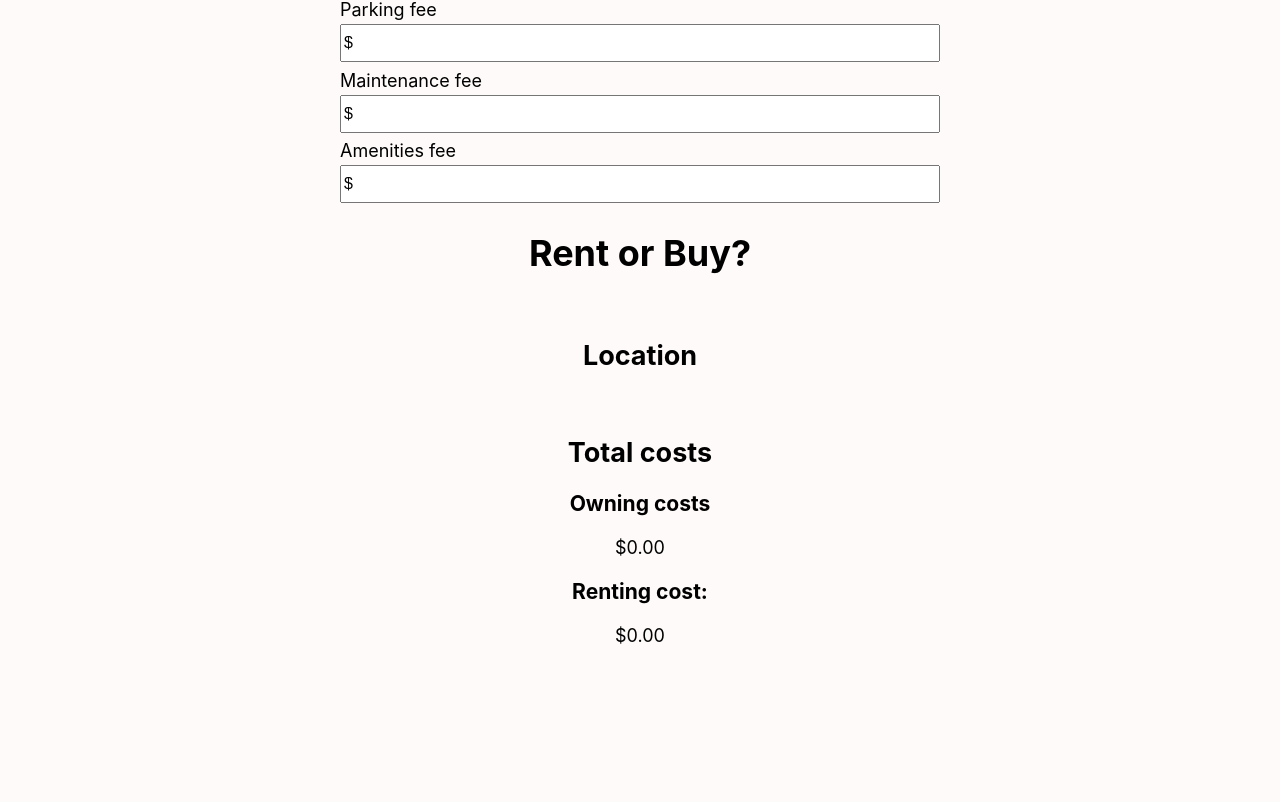
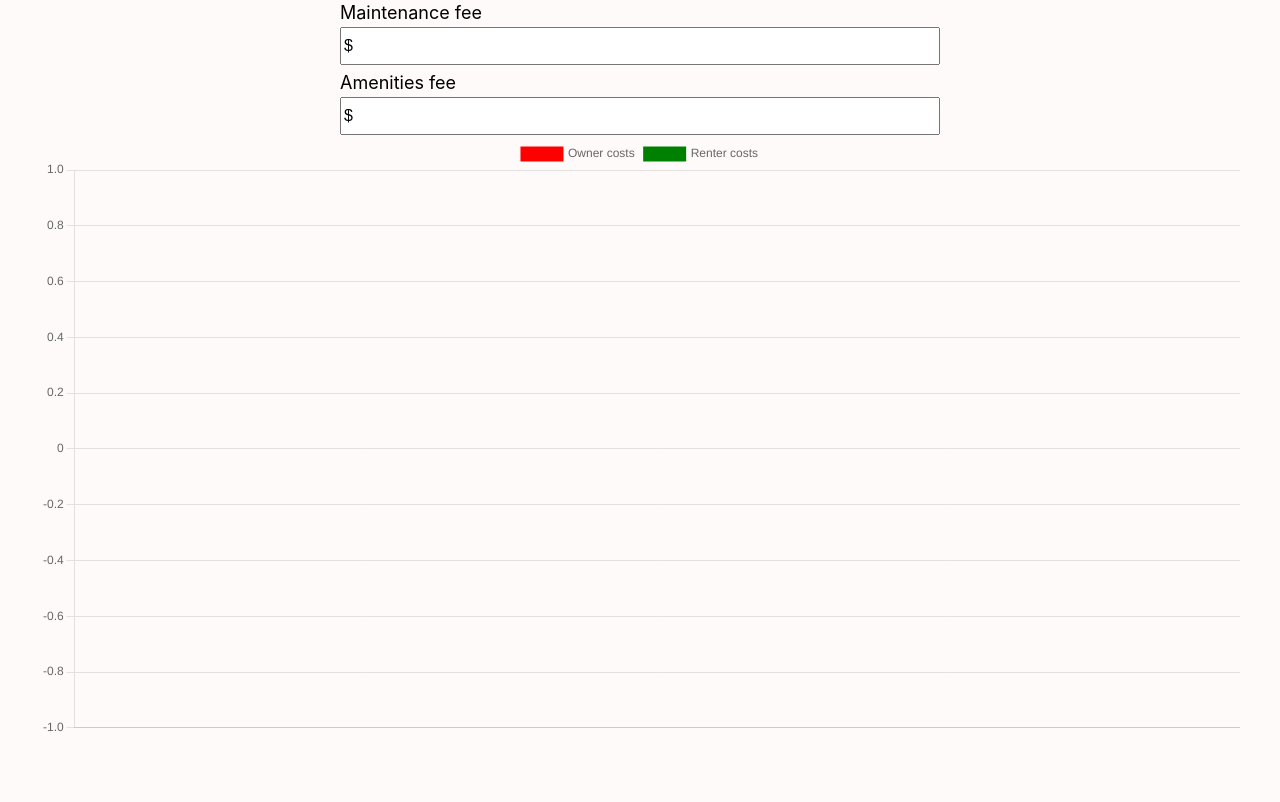
Before and after one commit to nickyggoodman/rentorbuy, a React (Vite) app in the folder rentorbuy/: page / in a window 1280 px wide. Shown: the part 1798-2600 px from the top of the page. Before the commit the page ends 2502 px from the top, so only its background shows below. Built offline with nearby package versions, Linux system fonts and the light colour scheme.

Commit message:
add graph

```diff
--- a/rentorbuy/src/App.jsx
+++ b/rentorbuy/src/App.jsx
@@ -1,6 +1,27 @@
 import './App.css'
 import CalcForm from './CalcForm.jsx'
 import { useState } from 'react'
+import { Line } from 'react-chartjs-2'
+import {
+  Chart as ChartJS,
+  CategoryScale,
+  LinearScale,
+  PointElement,
+  LineElement,
+  Title,
+  Tooltip,
+  Legend,
+} from 'chart.js';
+
+ChartJS.register(
+  CategoryScale,
+  LinearScale,
+  PointElement,
+  LineElement,
+  Title,
+  Tooltip,
+  Legend
+);
 
 function App() {
 
@@ -51,48 +72,53 @@ function App() {
 
   function genOwnerCostArr() {
     let costArr = [];
-    // changes according to fair market value growth rate
+
     let propertyTax = inputValues.propertyTax;
-    // changes according to overall inflation rate
     let homeInsurance = inputValues.homeInsurance;
     let maintenanceCost = inputValues.monthlyMaintenance;
     let hoaFee = inputValues.hoaCondoFees;
-    // assuming will not change (realistically would but we predict the avg.)
+    let closingCosts = inputValues.closingCosts;
+    let mortgagePayment = calcMortgagePayment();
     const r = inputValues.inflationRate;
 
-    // independent to inflation. constant mortgage payment and one time down.
-    // totalCost += (calcMortgagePayment() * inputValues.loanTerm * 12)
-    // + inputValues.homePrice*inputValues.downPayment
-    //  + inputValues.closingCosts;
-
+    // add all initial, upfront, costs
     costArr.push(
-      (calcMortgagePayment() * inputValues.loanTerm * 12)
+      mortgagePayment
       + inputValues.homePrice*inputValues.downPayment
     );
 
-    // property tax depends on the growth rate of the house since it is
-    // determined by fair market value.
-    for (let i = 0; i < inputValues.stayDuration * 12; i++) {
-      // add monthly property tax adjusting for home growth rate
-      totalCost += propertyTax;
+    // add recurring costs
+    costArr[0] = mortgagePayment + homeInsurance + maintenanceCost + hoaFee + propertyTax;
+    for (let i = 1; i < inputValues.stayDuration * 12; i++) {
+      costArr.push(mortgagePayment + homeInsurance + maintenanceCost + hoaFee + propertyTax);
+      homeInsurance = homeInsurance * (1 + r/12);
+      maintenanceCost = maintenanceCost * (1 + r/12);
+      hoaFee = hoaFee * (1 + r/12)
       propertyTax = propertyTax * (1 + inputValues.homeValGrowth/12);
     }
 
-    // home insurance depends on the cost to replace (rebulid) your home
-    for (let i = 0; i < inputValues.stayDuration * 12; i++) {
-      // add monthly expenditures adjusting for overall inflation rate
-      totalCost = totalCost + homeInsurance + maintenanceCost + hoaFee;
-      homeInsurance = homeInsurance * (1 + r/12);
-      maintenanceCost = maintenanceCost * (1 + r/12);
-      hoaFee = hoaFee * (1 + r/12)
-    }
-
-
-    return;
+    // add closing costs
+    costArr[costArr.length - 1] += closingCosts;
+    console.log(costArr);
+    return costArr;
   }
 
   function genRenterCostArr() {
-    return;
+    let costArr = [];
+
+    let growingCosts = inputValues.desiredRent + inputValues.renterInsurance
+      + inputValues.securityDeposit + inputValues.parkingFee
+      + inputValues.maintenanceFee + inputValues.amenitiesFee;
+    const r = inputValues.inflationRate;
+
+    costArr.push(inputValues.securityDeposit + inputValues.petDeposit + inputValues.appFee + growingCosts);
+
+    for (let i = 1; i < inputValues.stayDuration * 12; i++) {
+      growingCosts = growingCosts * (1 + r/12);
+      costArr.push(growingCosts);
+    }
+
+    return costArr;
   }
 
   /*
@@ -166,9 +192,37 @@ function App() {
         }}
       />
 
-      <h1>Rent or Buy?</h1>
+      <Line
+        options = {{
+          responsive: true,
+          elements: {
+            point: {
+              radius: 0,
+              hoverRadius: 4,
+              hoverBorderWidth: 2,
+              hitRadius: 4,
+            }
+          }
+        }}
+        data ={{
+          labels: Array(inputValues.stayDuration*12).fill().map((_, i) => (i+1)),
+          datasets: [
+            {
+              label: 'Owner costs',
+              data: genOwnerCostArr(),
+              borderColor: 'red',
+              backgroundColor: 'red',
+            },
+            {
+              label: 'Renter costs',
+              data: genRenterCostArr(),
+              borderColor: 'green',
+              backgroundColor: 'green',
 
-      <h2>Location</h2>
+            }
+          ]
+        }}
+      />
 
       <h2>Total costs</h2>
 
--- a/rentorbuy/src/CalcForm.jsx
+++ b/rentorbuy/src/CalcForm.jsx
@@ -71,8 +71,6 @@ function CalcForm({updateInputValue}) {
 
   return (
     <>
-      <h1>Rent or Buy?</h1>
-
       <h2>Location</h2>
 
       <div className="inputField">
```
